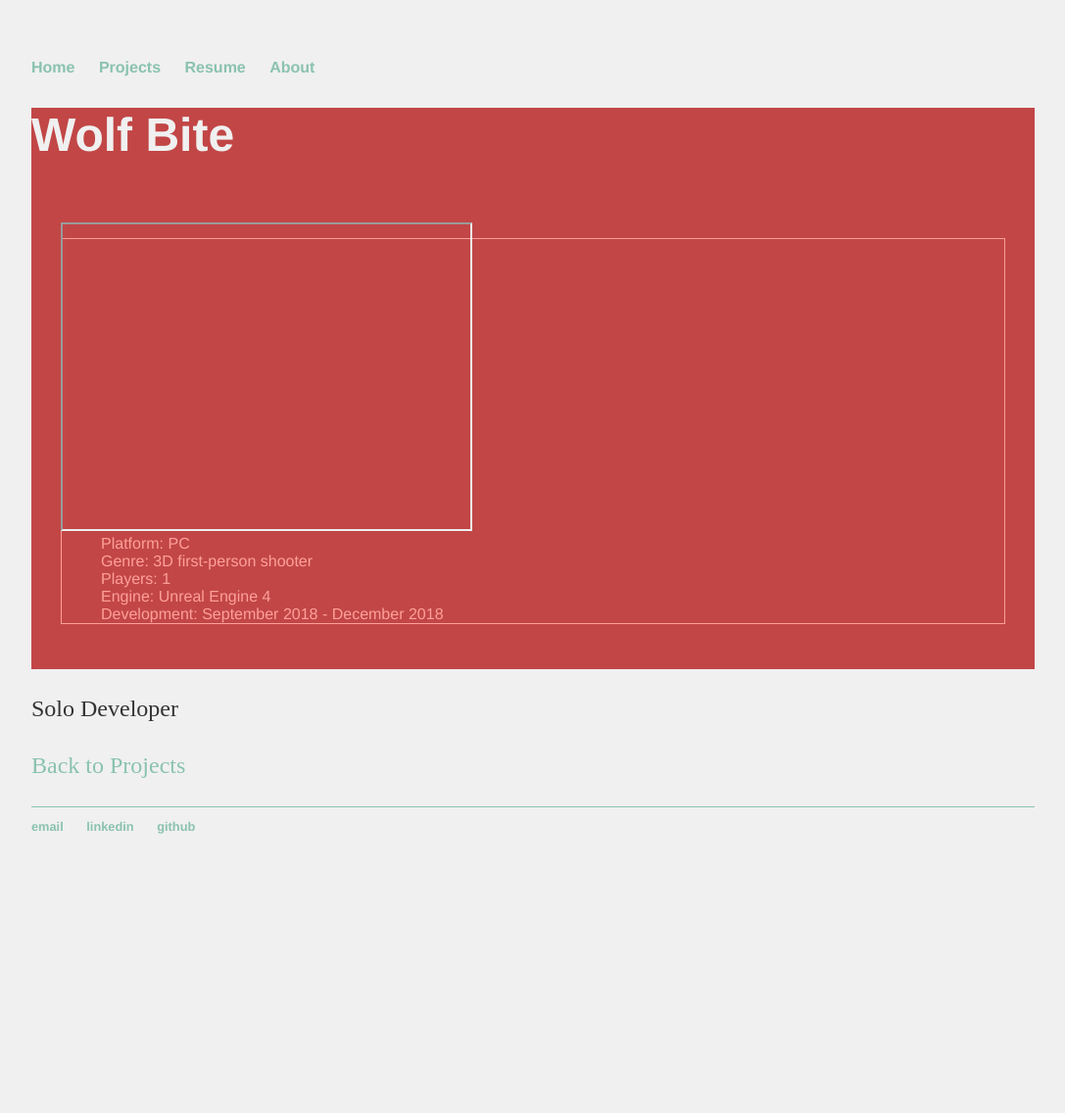
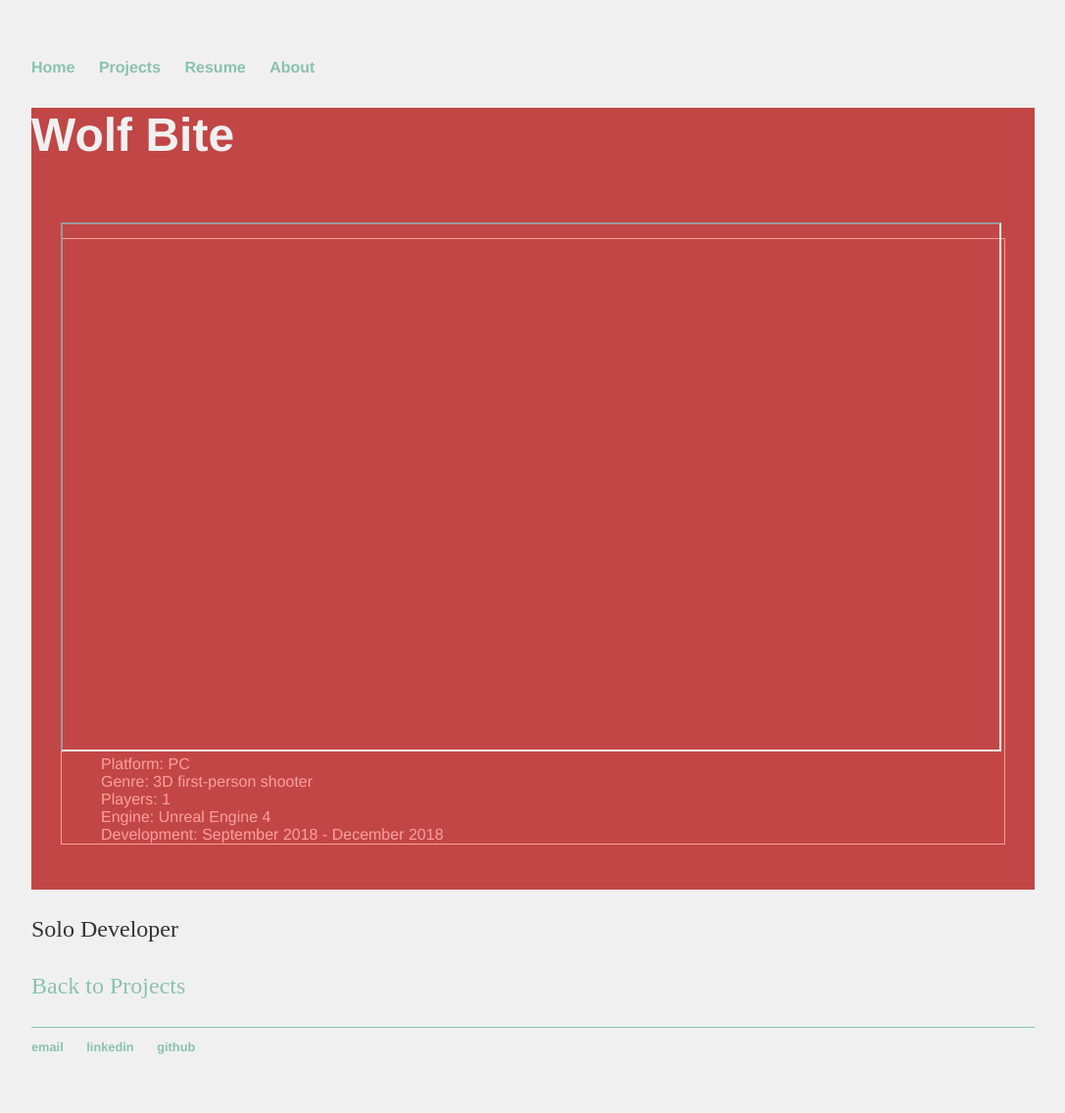
Before and after one commit to digigrant/digigrant.github.io, a Jekyll site: the page built from projects/wolf-bite.html, in a window 1280 px wide. Shown: the whole page at 98% size, without its empty margins (96-1183 px from the left). Built offline with Jekyll 4.4.1, drawn with Linux system fonts in a browser that asks for light colours; before the commit the page ends 911 px from its top, so only the background shows below that.

Commit message:
Update projects.html

```diff
--- a/_layouts/projects.html
+++ b/_layouts/projects.html
@@ -5,7 +5,7 @@ layout: default
   <h1>{{ page.title }}</h1>
   <div class="project-container">
     <div class="video">
-      <iframe width="420" height="315" src={{page.video-url}}></iframe>
+      <iframe width="960" height="540" src={{page.video-url}}></iframe>
     </div>
     <ul class="specs">
       <li>Platform: {{ page.platform }}</li>
```
